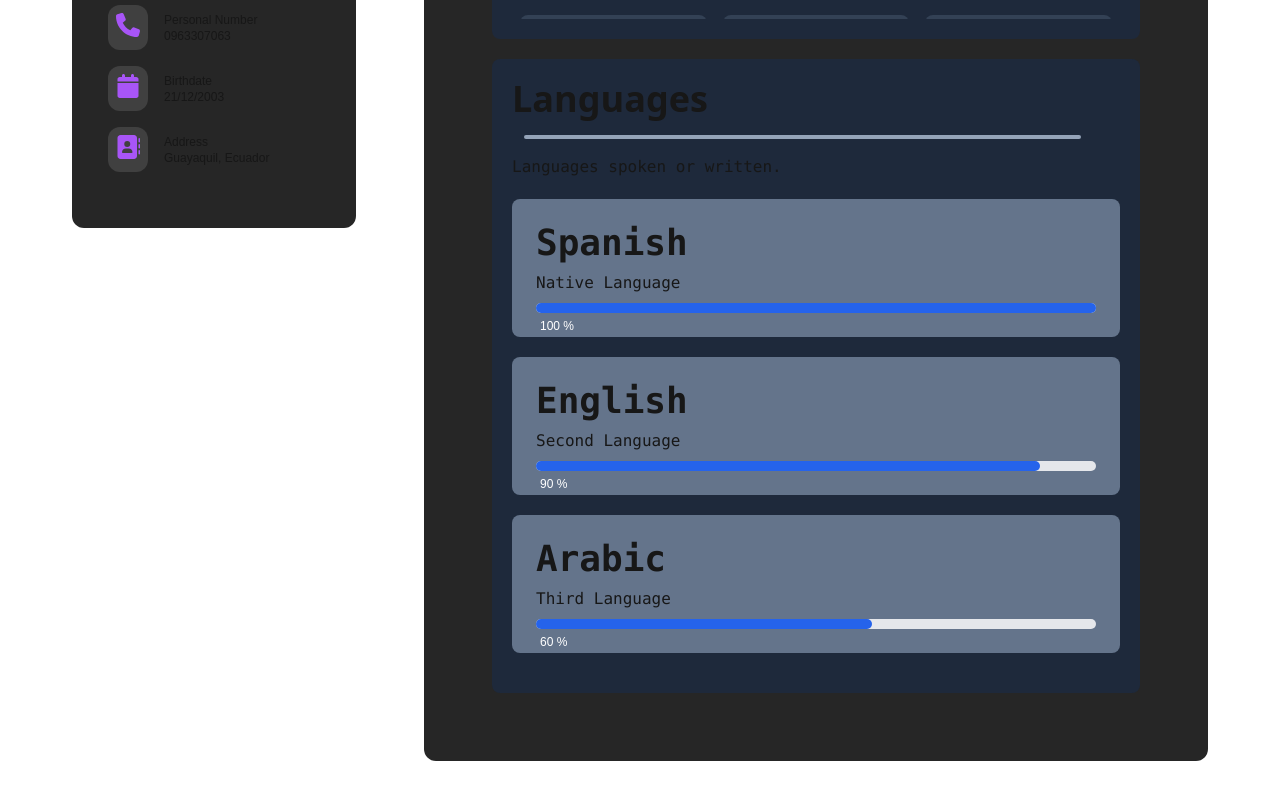
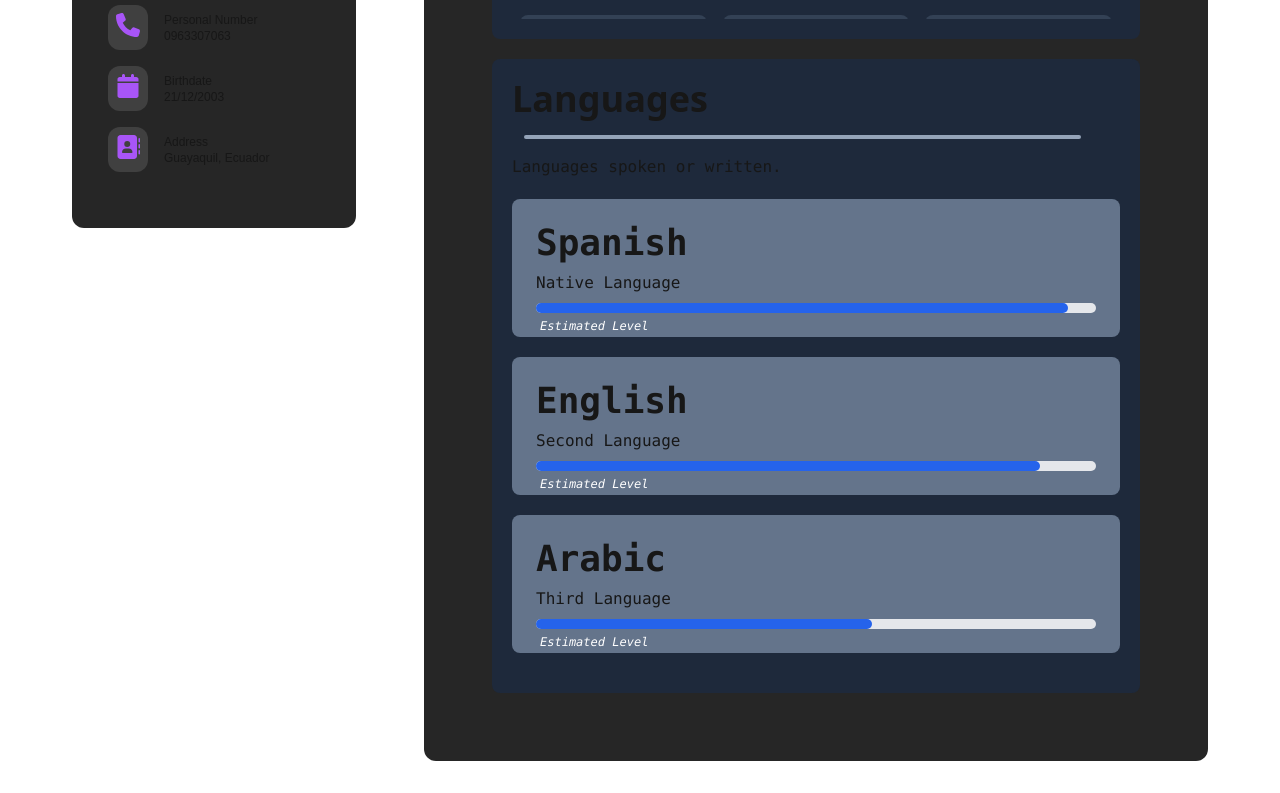
Before and after one commit to WADEPAR6/WADEPAR6.github.io, a Next.js app: page / in a window 1280 px wide. Shown: the part 699-1492 px from the top of the page. Built offline with nearby package versions, Linux system fonts and the light colour scheme.

Commit message:
IMPLEMENTATION - Se perfecciono la pagina de Informacion General

```diff
--- a/src/app/fonts/components/Languages.tsx
+++ b/src/app/fonts/components/Languages.tsx
@@ -8,30 +8,16 @@ function Languages({ dictionary }: PrincipalProps) {
             <div className='h-1 bg-slate-400 w-11/12 rounded-full my-4 mx-3' id='separator'></div>
             <p className=' font-mono'>{dictionary.descriptionLanguage}</p>
             <div className='my-4 w-full'>
-                <div className='bg-slate-500 p-6 rounded-lg items-center h-max my-5'>
-                    <b className='font-mono text-4xl font-bold my-1 '>{dictionary.languas.spanish.nameSpanish}</b>
-                    <p className='font-mono text-base my-2'>{dictionary.languas.spanish.descriptionSpanish}</p>
-                    <div className='w-full bg-gray-200 rounded-full h-2.5'>
-                        <div className='bg-blue-600 h-2.5 rounded-full' style={{ width: `${dictionary.languas.spanish.percentageSpanish}%` }}></div>
-                        <span className='text-xs text-white p-1 my-16'>{dictionary.languas.spanish.percentageSpanish} %</span>
+                {dictionary.languas.map((language) => (
+                    <div key={language.key} className='bg-slate-500 p-6 rounded-lg items-center h-min my-5'>
+                        <b className='font-mono text-4xl font-bold my-1'>{language.nameIdiom}</b>
+                        <p className='font-mono text-base my-2'>{language.descriptionIdiom}</p>
+                        <div className='w-full bg-gray-200 rounded-full h-2.5'>
+                            <div className='bg-blue-600 h-2.5 rounded-full' style={{ width: `${language.percentage}%` }}></div>
+                            <i className='text-xs text-white p-1 my-8 font-mono'>{dictionary.languagesLevel}</i>
+                        </div>
                     </div>
-                </div>
-                <div className='bg-slate-500 p-6 rounded-lg items-center h-max my-5'>
-                    <b className='font-mono text-4xl font-bold my-1 '>{dictionary.languas.english.nameEnglish}</b>
-                    <p className='font-mono text-base my-2'>{dictionary.languas.english.descriptionEnglish}</p>
-                    <div className='w-full bg-gray-200 rounded-full h-2.5'>
-                        <div className='bg-blue-600 h-2.5 rounded-full' style={{ width: `${dictionary.languas.english.percentageEnglish}%` }}></div>
-                        <span className='text-xs text-white p-1 my-16'>{dictionary.languas.english.percentageEnglish} %</span>
-                    </div>
-                </div>
-                <div className='bg-slate-500 p-6 rounded-lg items-center h-max my-5'>
-                    <b className='font-mono text-4xl font-bold my-1 '>{dictionary.languas.arabic.nameArabic}</b>
-                    <p className='font-mono text-base my-2'>{dictionary.languas.arabic.descriptionArabic}</p>
-                    <div className='w-full bg-gray-200 rounded-full h-2.5'>
-                        <div className='bg-blue-600 h-2.5 rounded-full' style={{ width: `${dictionary.languas.arabic.percentageArabic}%` }}></div>
-                        <span className='text-xs text-white p-1 my-16'>{dictionary.languas.arabic.percentageArabic} %</span>
-                    </div>
-                </div>
+                ))}
             </div>
         </div>
     );
--- a/src/app/fonts/types/PrincipalProps.ts
+++ b/src/app/fonts/types/PrincipalProps.ts
@@ -42,23 +42,14 @@ interface PrincipalProps {
         };
         nameLanguage?: string;
         descriptionLanguage?: string;
-        languas: {
-            spanish: {
-                nameSpanish: string;
-                descriptionSpanish: string;
-                percentageSpanish: number;
-            };
-            english: {
-                nameEnglish: string;
-                descriptionEnglish: string;
-                percentageEnglish: number;
-            };
-            arabic: {
-                nameArabic: string;
-                descriptionArabic: string;
-                percentageArabic: number;
-            };
-        };
+        languas: Array<{
+            key: number;
+            nameIdiom: string;
+            descriptionIdiom: string;
+            percentage: number;
+        }>;
+        languagesLevel?: string;
+        languagesNull?: string;
         workExperienceTitle: string;
         workExperienceFirst?: {
             role?: string;
--- a/src/app/page.tsx
+++ b/src/app/page.tsx
@@ -1,4 +1,4 @@
-"use client"
+  "use client"
 
 import React, { useState } from 'react';
 import Principal from '@/app/fonts/modules/Principal';
--- a/src/translations/ar.json
+++ b/src/translations/ar.json
@@ -41,23 +41,28 @@
     "institution": "جامعة XYZ",
     "period": "2015 - 2019"
   },
-  "languas": {
-    "spanish": {
-      "nameSpanish": "الإسبانية",
-      "descriptionSpanish": "اللغة الأم",
-      "percentageSpanish": 100
+  "languas": [
+    {
+      "key": 1,
+      "nameIdiom": "الإسبانية",
+      "descriptionIdiom": "اللغة الأم",
+      "percentage": 95
     },
-    "english": {
-      "nameEnglish": "الإنجليزية",
-      "descriptionEnglish": "اللغة الثانية",
-      "percentageEnglish": 90
+    {
+      "key": 2,
+      "nameIdiom": "الإنجليزية",
+      "descriptionIdiom": "اللغة الثانية",
+      "percentage": 90
     },
-    "arabic": {
-      "nameArabic": "العربية",
-      "descriptionArabic": "اللغة الثالثة",
-      "percentageArabic": 60
+    {
+      "key": 3,
+      "nameIdiom": "العربية",
+      "descriptionIdiom": "اللغة الثالثة",
+      "percentage": 60
     }
-  },
+  ],
+  "languaesNull": "لا توجد لغات",
+  "languagesLevel": "المستوى المقدر",
   "workExperienceTitle": "الخبرة العملية",
   "workExperienceFirst": {
     "role": "مطور برامج",
--- a/src/translations/en.json
+++ b/src/translations/en.json
@@ -41,23 +41,28 @@
   },
   "nameLanguage": "Languages",
   "descriptionLanguage": "Languages spoken or written.",
-  "languas": {
-    "spanish": {
-      "nameSpanish": "Spanish",
-      "descriptionSpanish": "Native Language",
-      "percentageSpanish": 100
+  "languas": [
+    {
+      "key": 1,
+      "nameIdiom": "Spanish",
+      "descriptionIdiom": "Native Language",
+      "percentage": 95
     },
-    "english": {
-      "nameEnglish": "English",
-      "descriptionEnglish": "Second Language",
-      "percentageEnglish": 90
+    {
+      "key": 2,
+      "nameIdiom": "English",
+      "descriptionIdiom": "Second Language",
+      "percentage": 90
     },
-    "arabic": {
-      "nameArabic": "Arabic",
-      "descriptionArabic": "Third Language",
-      "percentageArabic": 60
+    {
+      "key": 3,
+      "nameIdiom": "Arabic",
+      "descriptionIdiom": "Third Language",
+      "percentage": 60
     }
-  },
+  ],
+  "languagesNull": "No languages",
+  "languagesLevel": "Estimated Level",
   "workExperienceTitle": "Work Experience",
   "workExperienceFirst": {
     "role": "Software Developer",
--- a/src/translations/es.json
+++ b/src/translations/es.json
@@ -40,23 +40,28 @@
     "institution": "University of XYZ",
     "period": "2015 - 2019"
   },
-  "languas": {
-    "spanish": {
-      "nameSpanish": "Español",
-      "descriptionSpanish": "Lengua Materna",
-      "percentageSpanish": 100
+  "languas": [
+    {
+      "key": 1,
+      "nameIdiom": "Español",
+      "descriptionIdiom": "Lengua Materna",
+      "percentage": 95
     },
-    "english": {
-      "nameEnglish": "Inglés",
-      "descriptionEnglish": "Segundo Idioma",
-      "percentageEnglish": 90
+    {
+      "key": 2,
+      "nameIdiom": "Inglés",
+      "descriptionIdiom": "Segunda Lengua",
+      "percentage": 90
     },
-    "arabic": {
-      "nameArabic": "Árabe",
-      "descriptionArabic": "Tercer Idioma",
-      "percentageArabic": 60
+    {
+      "key": 3,
+      "nameIdiom": "Arabe",
+      "descriptionIdiom": "Tercera Lengua",
+      "percentage": 60
     }
-  },
+  ],
+  "languagesNull": "No hay idiomas",
+  "languagesLevel": "Nivel Estimado",
   "workExperienceTitle": "Experiencia Laboral",
   "workExperienceFirst": {
     "role": "Desarrollador de Software",
@@ -70,7 +75,7 @@
     "period": "2020 - Present",
     "description": "Developing web and mobile applications."
   },
-  "workExperienceNull" : "No hay experiencia laboral",
+  "workExperienceNull": "No hay experiencia laboral",
   "nameLanguage": "Languajes",
   "descriptionLanguage": "Lenguas e Idiomas hablados o escritos.",
   "socialNetworks": "Redes Sociales",
```
